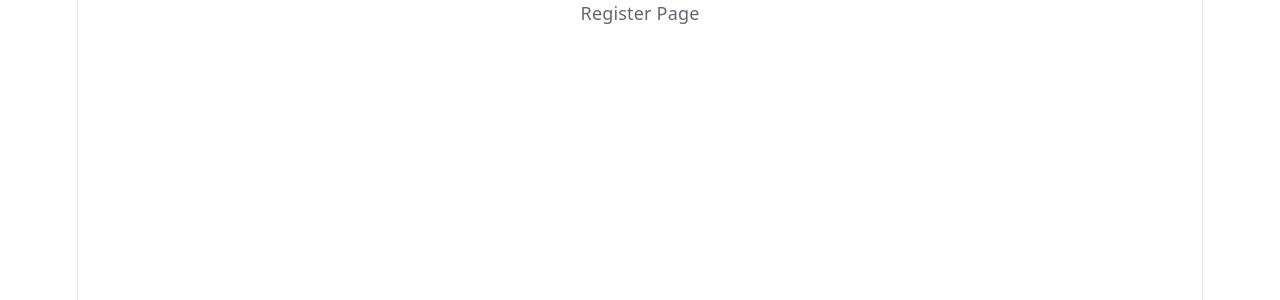
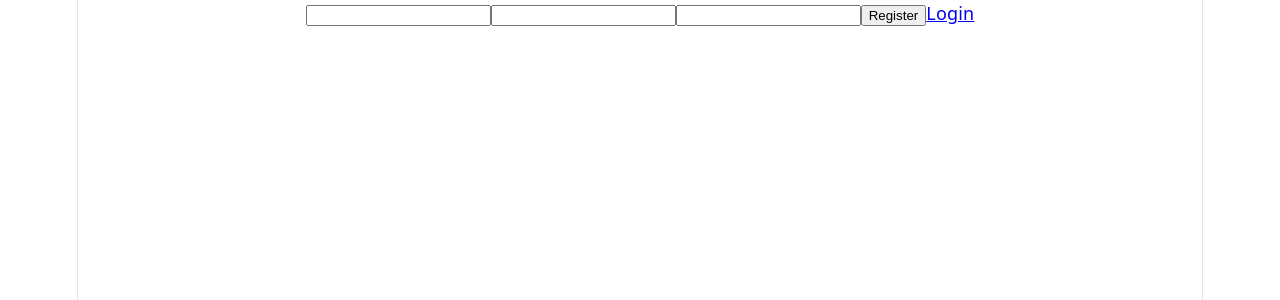
Before and after one commit to Oliviamckelvey/PrepX, a React (Vite) app in the folder client/: page /register in a window 1280 px wide. Shown: the top 300 px of the page. Built offline with nearby package versions, Linux system fonts and the light colour scheme.

Commit message:
front end register page

```diff
--- a/client/src/components/ProtectedRoute.tsx
+++ b/client/src/components/ProtectedRoute.tsx
@@ -41,16 +41,19 @@ const ProtectedRoute = (props) => {
     //use the token because its more efficient - we are checking to see IF someone is logged in, specific user data is not relevant
     const authData = useContext(AuthContext)
 
+    //read token from AuthContext - exists if user is logged in, null if not
     const token = authData.token
+    //read loading from AuthContext - true while session is being restored on page refresh, false when done
+    const loading = authData.loading
 
-    //if the user token exists the user is logged in and we can navigate to grant access to the routes we wanted protected
-    if(token) return props.children
+    //while session is restoring - show loading instead of redirecting - prevents premature redirect before token is restored
+    if(loading) return <div>Loading...</div>
 
-    //otherwise if there is no token there is no user logged in and they should be redirected to the login page upon the unauthorized request
-    else return (
-        <Navigate to ='/login'/>
-    )
+    //if the user token does NOT exist the user is redirected to the log in page
+    if(!token) return <Navigate to ='/login'/>
 
+    //token exists - user is logged in - render the protected page
+    return props.children
 }
 
 export default ProtectedRoute
--- a/client/src/context/AuthContext.tsx
+++ b/client/src/context/AuthContext.tsx
@@ -89,6 +89,9 @@ export const AuthProvider = (props) => {
     const [user, setUser] = useState(null)
     const [token, setToken]  = useState(null)
 
+    //while this is true it tells the protected route to wait because the system is still checking if user is logged in - for refreshing
+    const [loading, setLoading] = useState(true)
+
     //create the functions that run in response to state data being altered on the UI - the only way UI changes this data is by logging in or out
     const login = (userData: any, userToken: string) => {
         //update the user data and token using the setter functions
@@ -132,6 +135,9 @@ export const AuthProvider = (props) => {
                 console.log(error)
                 //call logout to clear bad token from localStorage and reset state to null
                 logout()
+            //runs regardless of try or catch block - no matter what stop loading/stop showing loading to user
+            } finally {
+                setLoading(false)
             }
         }
         //call the async function - defining it alone doesn't run it
@@ -147,7 +153,7 @@ export const AuthProvider = (props) => {
     //{children} - renders everything wrapped inside <AuthProvider> in App.tsx - without this nothing would show on screen
     //{} curly braces are how you use/incorporate JavaScript in JSX
     return (
-        <AuthContext.Provider value={{user: user, token: token, login: login, logout: logout}}>
+        <AuthContext.Provider value={{user: user, token: token, login: login, logout: logout, loading: loading}}>
             {props.children}
         </AuthContext.Provider>
     )
--- a/client/src/pages/LoginPage.tsx
+++ b/client/src/pages/LoginPage.tsx
@@ -81,8 +81,9 @@ const LoginPage = () => {
     //functions - handle everything that has to happen in response to a user performing one of the available actions on this page
     //the user cna do one thing -> login - need a function to handle log in which involves back-end communication and much more
     const handleLogin = async () => {
-        //?? WRITE PSUEDO CODE
+        //clear any previous error message before any new attempt
         setError(null)
+
         try {
             //when the user attempts to log in front-end needs to send credentials (http request) to the back end - so it can check them and send a response granting log in or not
             //post request sends data to the server
@@ -106,7 +107,6 @@ const LoginPage = () => {
     }
     //return JSX component - what the user sees (build the page)
     //?? WRITE PSUEDO CODE for the conditional error rendering
-    //onChange????e???
     return (
         <div>
             <input type='email' value={email} onChange={(e) => setEmail(e.target.value)}/>
--- a/client/src/pages/RegisterPage.tsx
+++ b/client/src/pages/RegisterPage.tsx
@@ -1,8 +1,125 @@
+//Register Page Component File
+
+/*
+    PROCESS - same as LoginPage:
+    1. what data changes on this page?  → state variables
+    2. what can the user do?            → functions
+    3. what does the user see?          → JSX return
+
+    STATE VARIABLES
+    three inputs the user fills in: name, email, password
+    one error message that appears/disappears based on what happens
+
+    FUNCTION - handleRegister
+    sends name, email, password to POST /api/authentication/register
+    on success → call login(user, token) from AuthContext → navigate to hub
+    on failure → setError to show message to user
+
+    JSX RETURN
+    name input, email input, password input, register button, link to login for existing users
+    controlled inputs - value tied to state, onChange updates state on every keystroke
+    conditional error rendering - {error ? <p>{error}</p> : null}
+
+    KEY DIFFERENCE FROM LOGIN
+    one extra field - name
+    calls /api/authentication/register instead of /api/authentication/login
+    same pattern otherwise - everything else is identical
+*/
+
+
+
+//import React hooks needed - useState for form state, useContext to read from AuthContext
+import { useState, useContext } from 'react'
+
+//import configured axios instance - used to send registration data to the backend
+import axiosInstance from '../api/axios'
+
+//import AuthContext - gives access to the login function to save user and token globally after successful registration
+import { AuthContext } from '../context/AuthContext'
+
+//import useNavigate for programmatic redirect after registration, Link for navigating to login page
+import { useNavigate, Link } from 'react-router-dom'
 
 
 
 const RegisterPage = () => {
-  return <div>Register Page</div>
+    //state variables - what data will the user change on this page (that we want to re-render the UI based on)
+    //name, email, password - controlled input state variables - update on every keystroke via onChange
+    const [name, setName] = useState('')
+
+    //email input state - starts empty, updates as user types
+    const [email, setEmail] = useState('')
+
+    //password input state - starts empty, updates as user types
+    const [password, setPassword] = useState('')
+
+    //error message state - null means no error, string means show error message on screen
+    const [error, setError] = useState(null)
+
+
+    //read the login function from AuthContext - calling it saves user and token globally so the whole app knows someone is logged in
+    const auth = useContext(AuthContext)
+
+
+
+    //extract the login function from AuthContext - login() saves user and token to global state and localStorage
+    const login = auth.login
+
+    //get the navigate function - used to redirect to hub page after successful registration
+    const navigate = useNavigate()
+
+
+
+    //functions - what needs to run in response to what actions the user can perform
+    //the only thing a user can do on this page is submit information to create a new user profile
+    const handleRegistration = async () => {
+        //clear any previous error message before any new attempt
+        setError(null)
+
+        try {
+            //send name, email, password to register endpoint - backend creates user and returns token and user object
+            const response = await axiosInstance.post('/api/authentication/register', { name, email, password})
+
+            //get the user and token from the response data
+            const userData = response.data
+
+            //save user and token globally so whole app knows someone is logged in
+            login(userData.user, userData.token)
+
+            //redirect to the user's hubPage upon successful login
+            navigate('/')
+
+        //runs if axios request to the back-end fails
+        } catch (error) {
+            //log the error for debugging
+            console.log(error)
+
+            //show error message to user - email may already be registered
+            setError("Registration Failed. Email may already be in use.")
+        }
+    }
+
+    /*
+        <input type="text" value={name} onChange={(e) => setName(e.target.value)} />
+        type - what kind of input (text, email, password)
+        value={stateVariable} - ties the input to state - React controls what it shows
+        onChange={(e) => setStateVariable(e.target.value)} - updates state on every keystroke
+        e is the event, e.target is the input element, e.target.value is what the user typed
+    */
+
+    //return JSX component - what the user sees (build the page)
+    return (
+        <div>
+            <input type="text" value={name} onChange={(e) => setName(e.target.value)}/>
+            <input type='email' value={email} onChange={(e) => setEmail(e.target.value)}/>
+            <input type='password' value={password} onChange={(e) => setPassword(e.target.value)}></input>
+            <button onClick={handleRegistration}>Register</button>
+            <Link to='/login'>Login</Link>
+            {error ? <p>{error}</p> : null}
+        </div>
+  )
 }
 
+
+
 export default RegisterPage
```
